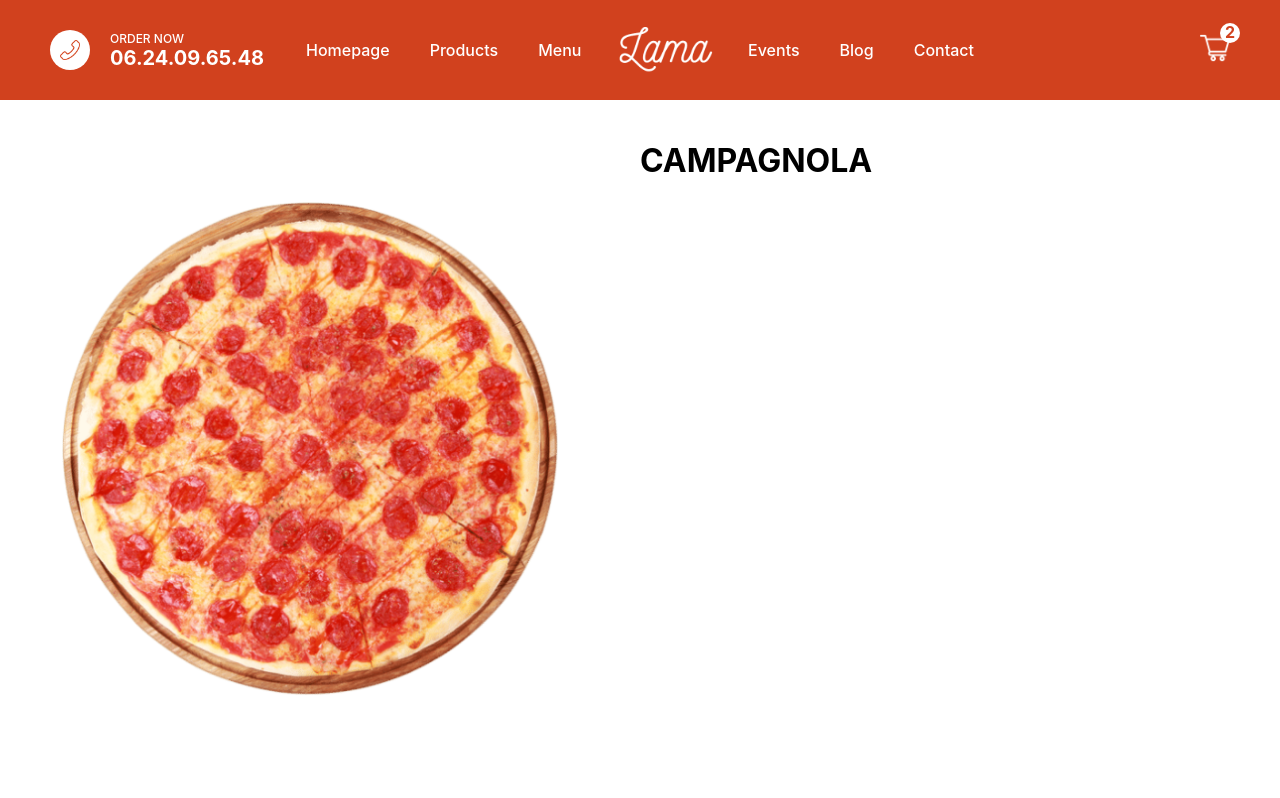
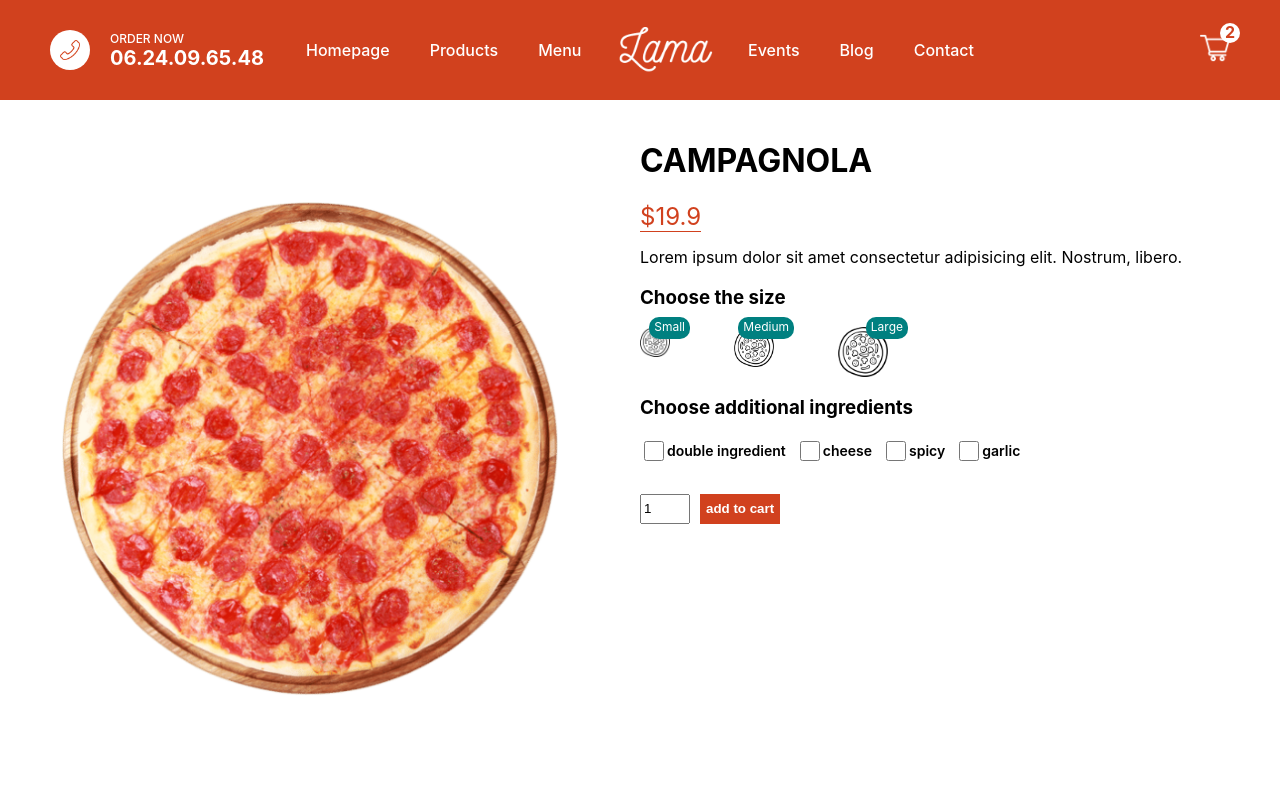
Before and after one commit to denisk13005/test-mern-next, a Next.js app: page /product/1 in a window 1280 px wide. Shown: the top 798 px of the page. Built offline with nearby package versions, Linux system fonts and the light colour scheme.

Commit message:
[id].js ok

```diff
--- a/pages/product/[id].jsx
+++ b/pages/product/[id].jsx
@@ -1,8 +1,9 @@
-import React from "react";
+import React, { useState } from "react";
 import styles from "../../styles/Product.module.css";
 import Image from "next/image";
 
 const Product = () => {
+   const [size, setSize] = useState(0);
    const pizza = {
       id: 1,
       img: "/img/pizza.png",
@@ -14,11 +15,80 @@
       <div className={styles.container}>
          <div className={styles.left}>
             <div className={styles.imgContainer}>
-          <Image src={pizza.img} layout="fill" alt="" objectFit="contain" />
+               <Image
+                  src={pizza.img}
+                  layout="fill"
+                  alt=""
+                  objectFit="contain"
+               />
             </div>
          </div>
          <div className={styles.right}>
             <h1 className={styles.title}>{pizza.name}</h1>
+            <span className={styles.price}>${pizza.price[size]}</span>
+            <p className={styles.desc}>{pizza.desc}</p>
+            <h3 className={styles.choose}>Choose the size</h3>
+            <div className={styles.sizes}>
+               <div className={styles.size} onClick={() => setSize(0)}>
+                  <Image src="/img/size.png" alt="" layout="fill" />
+                  <span className={styles.option}>Small</span>
+               </div>
+               <div className={styles.size} onClick={() => setSize(1)}>
+                  <Image src="/img/size.png" alt="" layout="fill" />
+                  <span className={styles.option}>Medium</span>
+               </div>
+               <div className={styles.size} onClick={() => setSize(2)}>
+                  <Image src="/img/size.png" alt="" layout="fill" />
+                  <span className={styles.option}>Large</span>
+               </div>
+            </div>
+            <h3 className={styles.choose}>Choose additional ingredients</h3>
+            <div className={styles.ingredients}>
+               <div className={styles.ingredientsOption}>
+                  <input
+                     type="checkbox"
+                     id="double"
+                     name="double"
+                     className={styles.checkbox}
+                  />
+                  <label htmlFor="double">double ingredient</label>
+               </div>
+               <div className={styles.ingredientsOption}>
+                  <input
+                     type="checkbox"
+                     id="cheese"
+                     name="cheese"
+                     className={styles.checkbox}
+                  />
+                  <label htmlFor="cheese">cheese</label>
+               </div>
+               <div className={styles.ingredientsOption}>
+                  <input
+                     type="checkbox"
+                     id="spicy"
+                     name="spicy"
+                     className={styles.checkbox}
+                  />
+                  <label htmlFor="spicy">spicy</label>
+               </div>
+               <div className={styles.ingredientsOption}>
+                  <input
+                     type="checkbox"
+                     id="garlic"
+                     name="garlic"
+                     className={styles.checkbox}
+                  />
+                  <label htmlFor="garlic">garlic</label>
+               </div>
+            </div>
+            <div className={styles.add}>
+               <input
+                  type="number"
+                  defaultValue={1}
+                  className={styles.quantity}
+               />
+               <button className={styles.button}>add to cart</button>
+            </div>
          </div>
       </div>
    );
--- a/styles/Product.module.css
+++ b/styles/Product.module.css
@@ -19,3 +19,67 @@
    height: 80%;
    position: relative;
 }
+
+.price {
+   color: #d1411e;
+   font-size: 24px;
+   font-weight: 400;
+   border-bottom: 1px solid #d1411e;
+}
+.sizes {
+   width: 40%;
+   display: flex;
+   justify-content: space-between;
+}
+.size {
+   width: 30px;
+   height: 30px;
+   position: relative;
+   cursor: pointer;
+}
+.size:nth-child(2) {
+   width: 40px;
+   height: 40px;
+}
+.size:last-child {
+   height: 50px;
+   width: 50px;
+}
+.option {
+   position: absolute;
+   top: -10px;
+   right: -20px;
+   background-color: teal;
+   font-size: 12px;
+   padding: 2px 5px 5px 5px;
+   color: white;
+   border-radius: 10px;
+}
+.ingredients {
+   display: flex;
+   margin-bottom: 30px;
+}
+.ingredientsOption {
+   display: flex;
+   align-items: center;
+   margin-right: 10px;
+   font-size: 14px;
+   font-weight: 600;
+}
+.checkbox {
+   height: 20px;
+   width: 20px;
+}
+.quantity {
+   width: 50px;
+   height: 30px;
+}
+.button {
+   height: 30px;
+   margin-left: 10px;
+   background-color: #d1411e;
+   color: white;
+   border: none;
+   font-weight: 600;
+   cursor: pointer;
+}
```
Also changed, not shown: notes.txt, 1 other file (tests, documents, lock files or other folders). Lines whose indentation alone changed are shown as unchanged.
